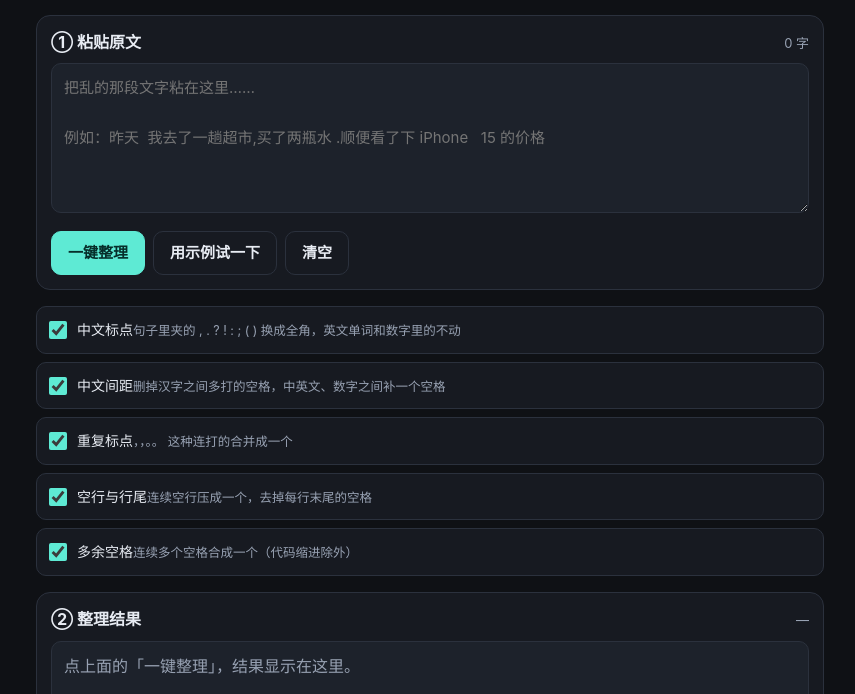
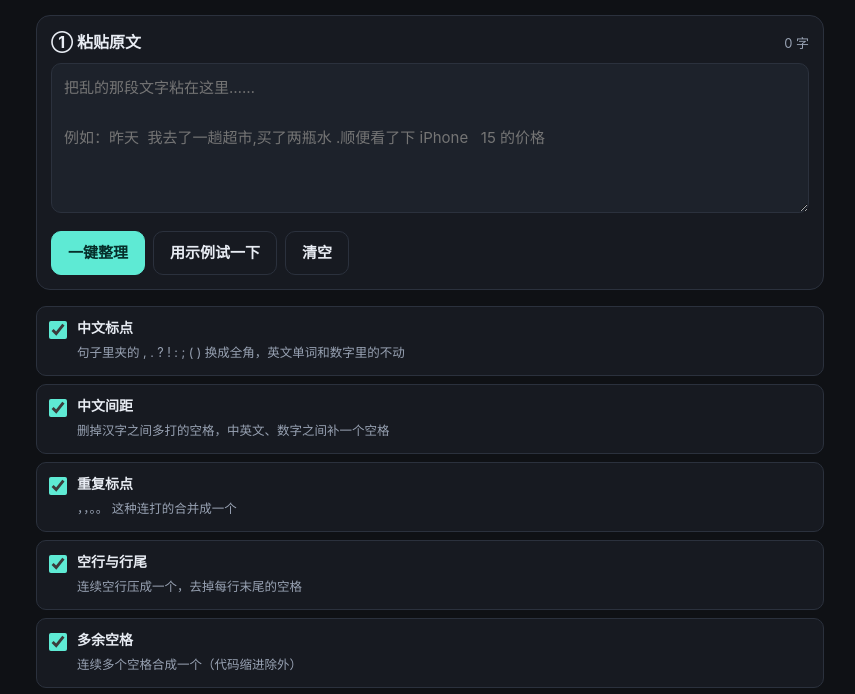
Before and after one commit to KDB-Wind/copycat-dev, a plain HTML site: page p1/index.html in a window 1280 px wide. Shown: the part 106-800 px from the top of the page, without its empty margins (210-1065 px from the left). Drawn offline with Linux system fonts and the light colour scheme.

Commit message:
p1: 规则条目标题与说明分两行

```diff
--- a/p1/index.html
+++ b/p1/index.html
@@ -47,7 +47,7 @@
   .rules{margin:16px 0 0;display:grid;gap:8px}
   .rule{display:flex;align-items:flex-start;gap:10px;background:var(--panel);border:1px solid var(--line);border-radius:10px;padding:10px 12px;cursor:pointer}
   .rule input{margin:4px 0 0;width:18px;height:18px;accent-color:var(--accent);flex:0 0 auto}
-  .rule .t{font-size:14px}
+  .rule .t{font-size:14px;font-weight:600;display:block}
   .rule .d{font-size:12.5px;color:var(--muted);margin-top:2px}
   .rule .n{margin-left:auto;font-size:12px;color:var(--muted);white-space:nowrap;padding-top:2px}
   .rule .n.on{color:var(--ok)}
```
